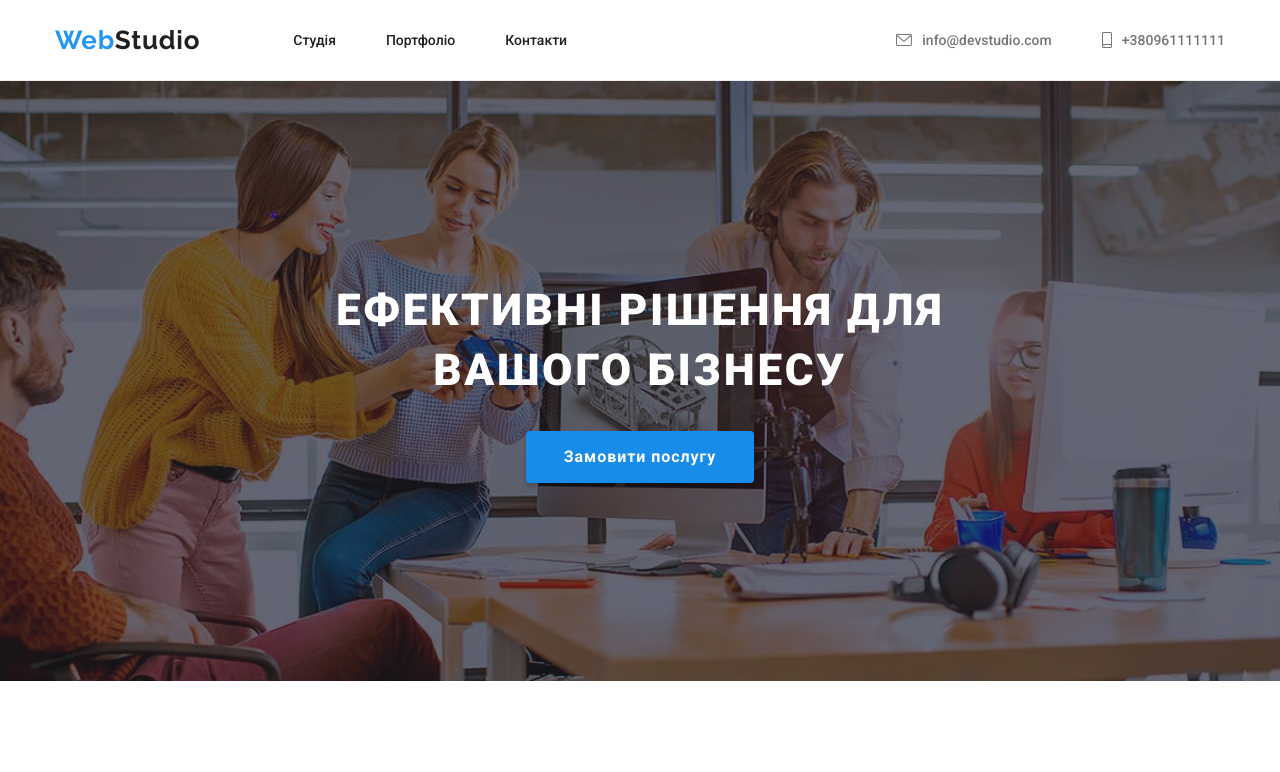
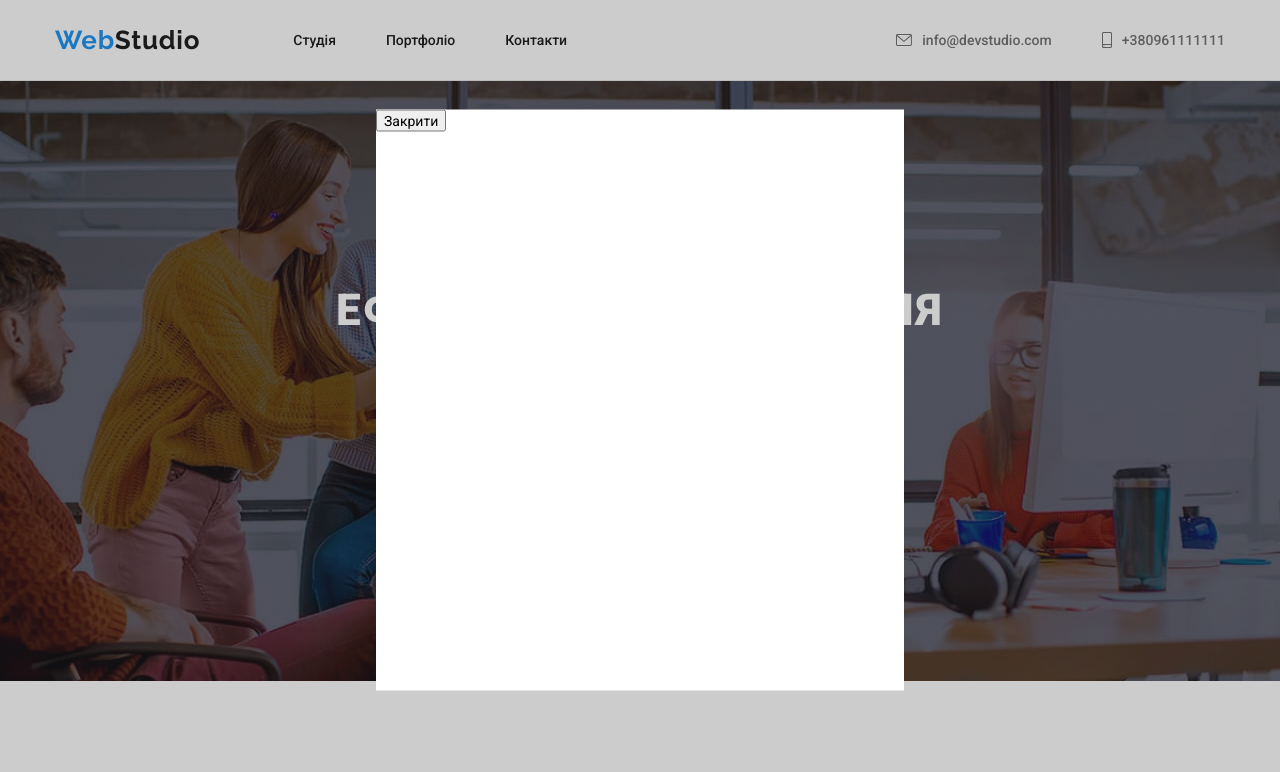
Before and after one commit to middleaged/goit-markup-hw-05, a plain HTML site: page index.html in a window 1280 px wide. Both pictures are taken after a click on the button "Замовити послугу". Shown: the top 772 px of the page. Drawn offline with nearby package versions, Linux system fonts and the light colour scheme.

Commit message:
Додає модальне вікно

```diff
--- a/css/styles.css
+++ b/css/styles.css
@@ -197,6 +197,27 @@ ul {
 }
 .btn-text {
   padding: 10px 32px;
+}
+.backdrop {
+  position: fixed;
+  top: 0;
+  left: 0;
+  width: 100%;
+  height: 100%;
+  background-color: rgba(0, 0, 0, 0.2);
+}
+.modal {
+  position: absolute;
+  top: 50%;
+  left: 50%;
+  transform: translate(-50%, -50%);
+  background-color: #fff;
+  width: 528px;
+  height: 581px;
+}
+.backdrop.is-hidden {
+  opacity: 0;
+  pointer-events: none;
 }
 /* Особливості */
 .features-container {
--- a/index.html
+++ b/index.html
@@ -69,9 +69,18 @@
             Ефективні рішення для <br />
             вашого бізнесу
           </h1>
-          <button class="button-hero button-container" type="button">
+          <button
+            data-modal-open
+            class="button-hero button-container"
+            type="button"
+          >
             <span class="btn-text">Замовити послугу</span>
           </button>
+          <div class="backdrop is-hidden" data-modal>
+            <div class="modal">
+              <button data-modal-close>Закрити</button>
+            </div>
+          </div>
         </div>
       </section>
       <!--About studio text-->
@@ -571,5 +580,6 @@
         </div>
       </div>
     </footer>
+    <script src="./js/modal.js"></script>
   </body>
 </html>
--- /dev/null
+++ b/js/modal.js
@@ -0,0 +1,14 @@
+(() => {
+  const refs = {
+    openModalBtn: document.querySelector("[data-modal-open]"),
+    closeModalBtn: document.querySelector("[data-modal-close]"),
+    modal: document.querySelector("[data-modal]"),
+  };
+
+  refs.openModalBtn.addEventListener("click", toggleModal);
+  refs.closeModalBtn.addEventListener("click", toggleModal);
+
+  function toggleModal() {
+    refs.modal.classList.toggle("is-hidden");
+  }
+})();
```
